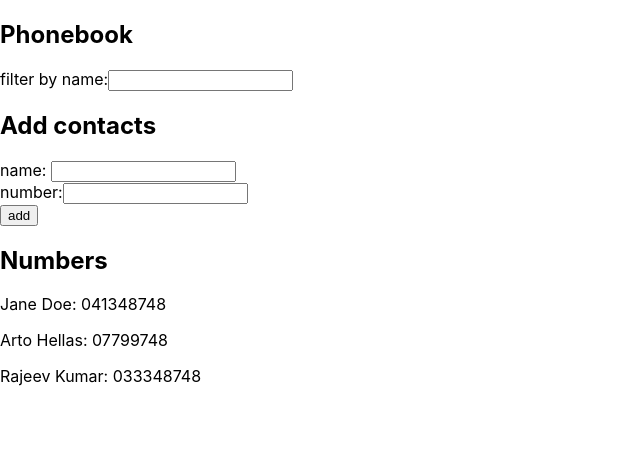
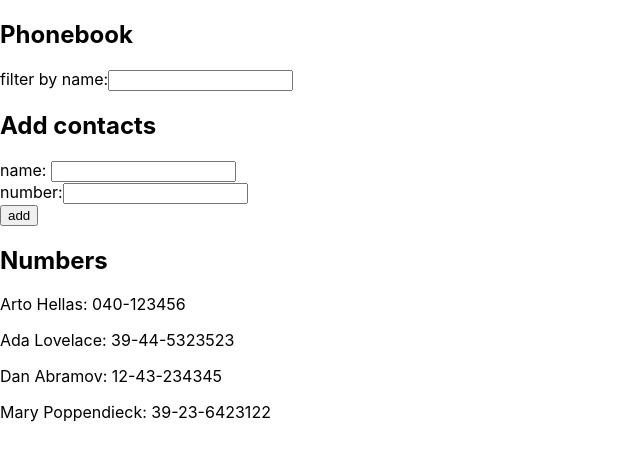
Before and after one commit to lucitemple/fullstack-open, a React (Create React App) app in the folder part2/phonebook/: page / in a window 1280 px wide. Shown: the top 460 px of the page, without its empty margins (0-640 px from the left). Built offline with nearby package versions, Linux system fonts and the light colour scheme; data requests are answered from the project's data file.

Commit message:
Add axios and json server

```diff
--- /dev/null
+++ b/part2/phonebook/db.json
@@ -0,0 +1,24 @@
+{
+  "persons": [
+    {
+      "name": "Arto Hellas",
+      "number": "040-123456",
+      "id": 1
+    },
+    {
+      "name": "Ada Lovelace",
+      "number": "39-44-5323523",
+      "id": 2
+    },
+    {
+      "name": "Dan Abramov",
+      "number": "12-43-234345",
+      "id": 3
+    },
+    {
+      "name": "Mary Poppendieck",
+      "number": "39-23-6423122",
+      "id": 4
+    }
+  ]
+}
--- a/part2/phonebook/src/App.js
+++ b/part2/phonebook/src/App.js
@@ -1,15 +1,21 @@
-import React, { useState } from "react";
+import React, { useState, useEffect } from "react";
 import { Numbers } from "./components/Numbers";
 import { Filter } from "./components/Filter";
 import { AddContact } from "./components/AddContact";
-import { data } from "./data";
+import axios from "axios";
 
 const App = () => {
-  const [persons, setPersons] = useState(data);
+  const [persons, setPersons] = useState([]);
   const [newName, setNewName] = useState("");
   const [newNumber, setNewNumber] = useState("");
   const [search, setSearch] = useState("");
   const [filtered, setFiltered] = useState([]);
+
+  useEffect(() => {
+    axios.get("http://localhost:3001/persons").then((response) => {
+      setPersons(response.data);
+    });
+  }, []);
 
   const handleChange = (func, e) => {
     func(e.target.value);
--- a/part2/phonebook/src/data.js
+++ /dev/null
@@ -1,5 +0,0 @@
-export const data = [
-  { name: "Jane Doe", number: "041348748" },
-  { name: "Arto Hellas", number: "07799748"  },
-  { name: "Rajeev Kumar", number: "033348748"  },
-];
```
Also changed, not shown: part2/phonebook/package.json (+6 -1 lines), 1 other file (tests, documents, lock files or other folders).
